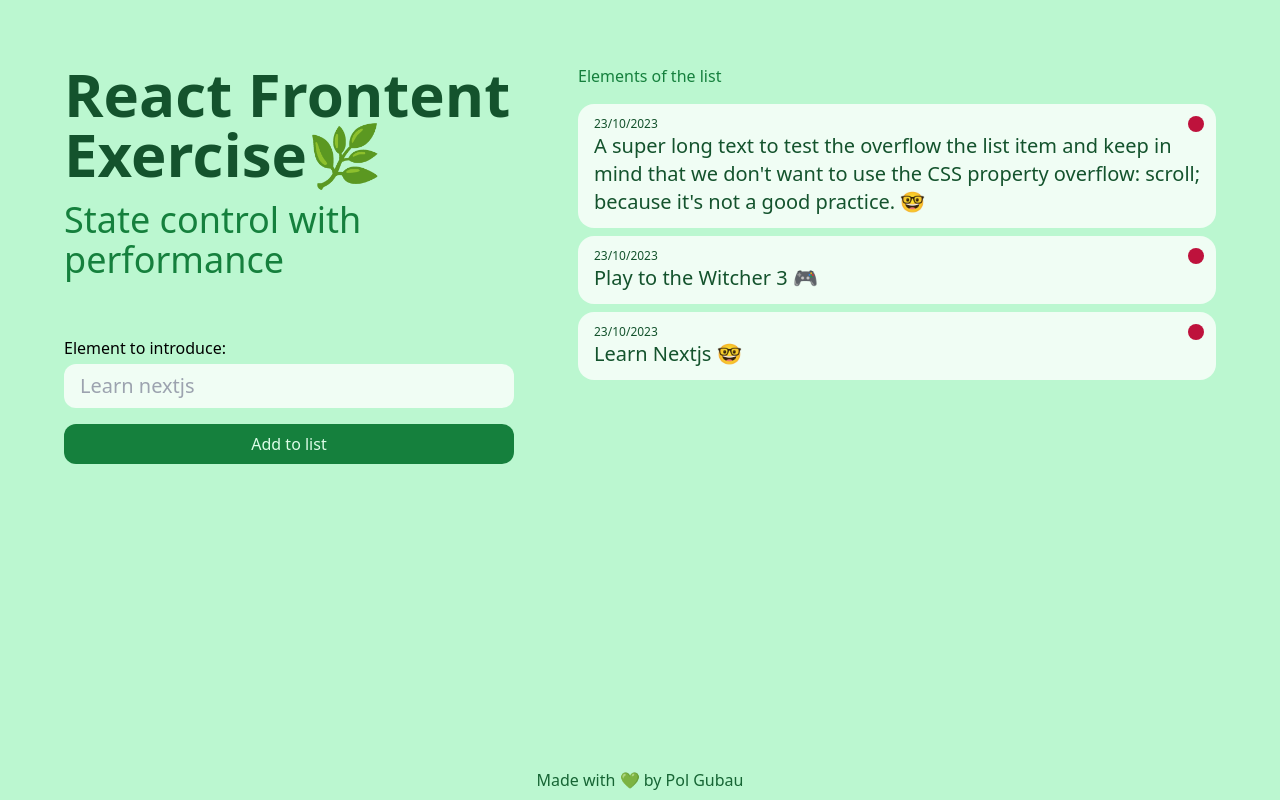
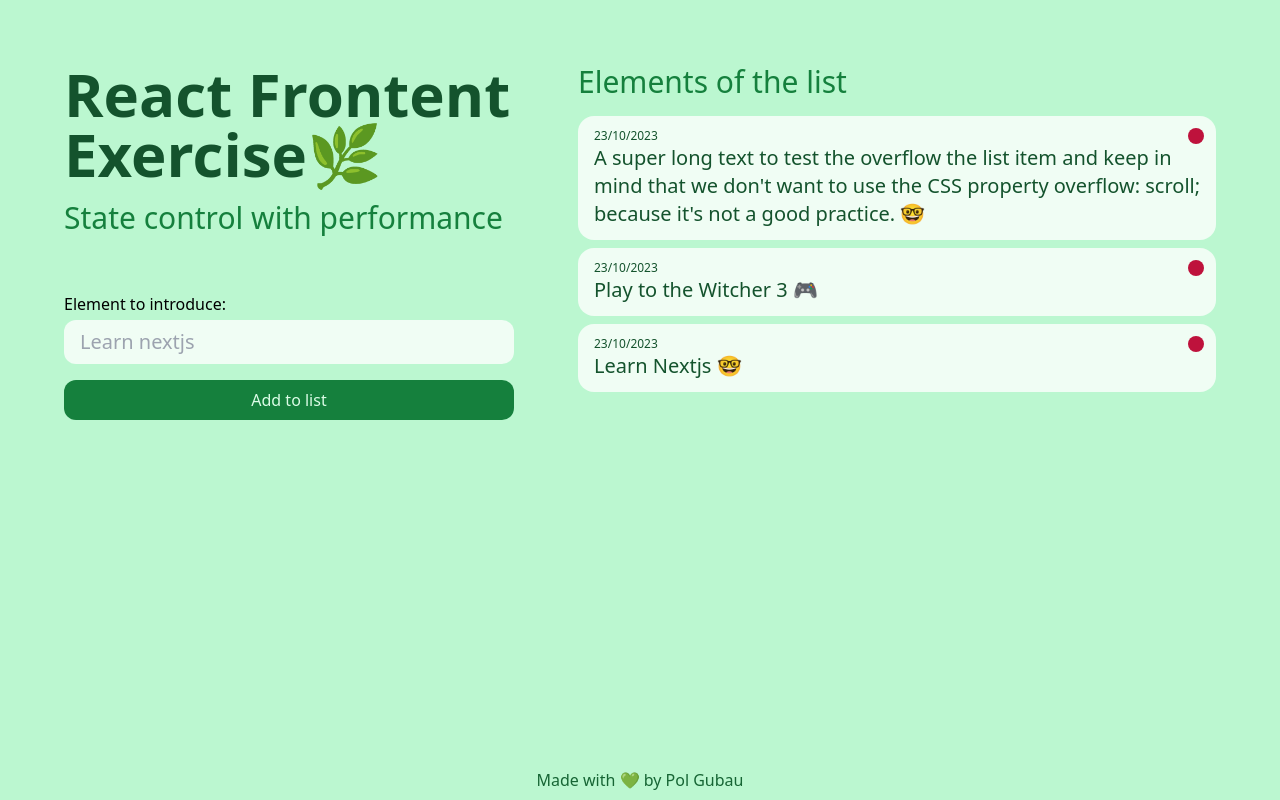
Before and after one commit to PolGubau/controlling-state-accesibily, a React (Vite) app: page / in a window 1280 px wide. Built offline with nearby package versions, Linux system fonts and the light colour scheme; the HTML template or start-up script is replaced by a standard one.

Commit message:
Pol Gubau; MW-overflow correction

```diff
--- a/src/App.tsx
+++ b/src/App.tsx
@@ -2,6 +2,7 @@ import Button from "./components/Button";
 import TodoList from "./components/TodoList";
 import { useSeo } from "./hooks/useSeo";
 import { useTodos } from "./hooks/useTodo";
+import { classes } from "./style/classes";
 
 function App() {
   const { todos, addTodo, resetTodos, removeTodo } = useTodos();
@@ -30,9 +31,7 @@ function App() {
       <main className="overflow-x-hidden overflow-y-auto gap-16 h-full grid grid-cols-1 md:grid-cols-[350px,1fr] xl:grid-cols-[450px,1fr] p-8 md:p-16 ">
         <aside className="flex flex-col gap-4 sticky top-0">
           <h1 className="text-4xl md:text-6xl">React Frontent Exercise🌿</h1>
-          <h2 className="text-2xl md:text-4xl">
-            State control with performance
-          </h2>
+          <h2 className={classes.subtitle}>State control with performance</h2>
 
           <form
             className="mt-8 flex flex-col gap-2"
@@ -53,17 +52,17 @@ function App() {
           </form>
         </aside>
 
-        <section className="flex flex-col gap-4 overflow-y-auto">
+        <section className="flex flex-col gap-4 overflow-y-auto overflow-x-hidden">
           {todos.length === 0 ? (
             <>
-              <h2>Instructions</h2>
+              <h2 className={classes.subtitle}>Instructions</h2>
               <p>1. Add an element to the list</p>
               <p>2. Remove the element from the list</p>{" "}
               <Button text="Add Sample" onClick={resetTodos} />
             </>
           ) : (
             <>
-              <h2>Elements of the list</h2>
+              <h2 className={classes.subtitle}>Elements of the list</h2>
               <TodoList todos={todos} onRemoveTodo={removeTodo} />
             </>
           )}
--- a/src/components/Todo.tsx
+++ b/src/components/Todo.tsx
@@ -13,7 +13,7 @@ const Todo: React.FC<ListProps> = ({ todo, onRemove }) => {
   return (
     <li
       key={todo.id}
-      className="bg-green-50 text-green-900 text-xl p-3 pl-4 rounded-2xl"
+      className="bg-green-50 text-green-900 text-xl p-3 pl-4 rounded-2xl text-ellipsis overflow-hidden	 "
     >
       <header className="flex justify-between">
         <small className="text-xs">
--- a/src/index.css
+++ b/src/index.css
@@ -6,7 +6,3 @@ h1 {
   @apply text-green-900;
   @apply font-black;
 }
-
-h2 {
-  @apply text-green-700;
-}
--- /dev/null
+++ b/src/style/classes.ts
@@ -0,0 +1 @@
+export const classes = { subtitle: "text-2xl md:text-3xl text-green-700" };
```
